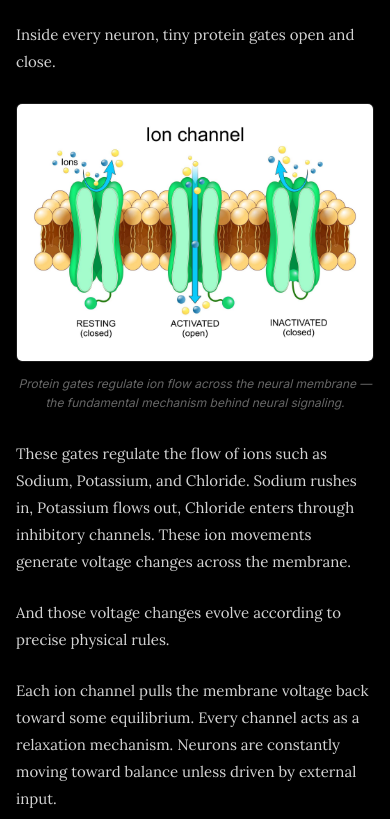
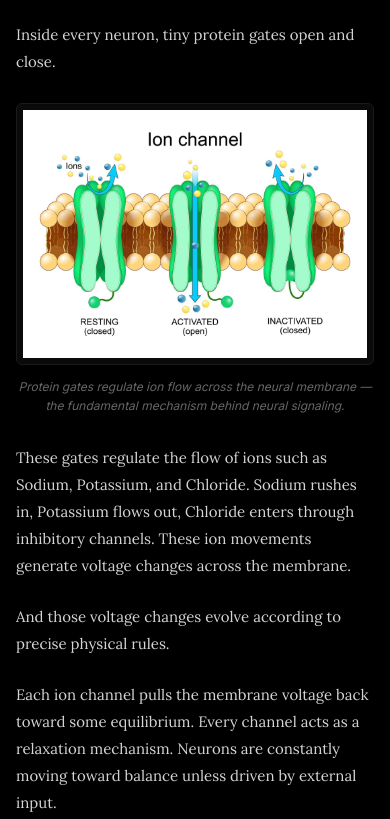
Before and after one commit to Prigoistic/Prigoistic.github.io, a plain HTML site: page blog/spectral-graph-theory-brain.html in a window 390 px wide. Shown: the part 1048-1867 px from the top of the page. Drawn offline with Linux system fonts and the light colour scheme.

Commit message:
Fix blog: constrain image sizes, improve layout

```diff
--- a/style.css
+++ b/style.css
@@ -605,12 +605,15 @@ hr {
 }
 
 .article-figure img {
-  max-width: 100%;
+  max-width: 480px;
+  width: 100%;
   height: auto;
   border-radius: 6px;
   border: 1px solid #1a1a1a;
   display: block;
   margin: 0 auto;
+  background: #0a0a0a;
+  padding: 8px;
 }
 
 .article-figure figcaption {
@@ -1003,6 +1006,11 @@ hr {
     margin: 28px 0;
   }
 
+  .article-figure img {
+    max-width: 100%;
+    padding: 6px;
+  }
+
   /* ── LIST ITEMS ── */
   .list-item {
     font-size: 12px;
```
